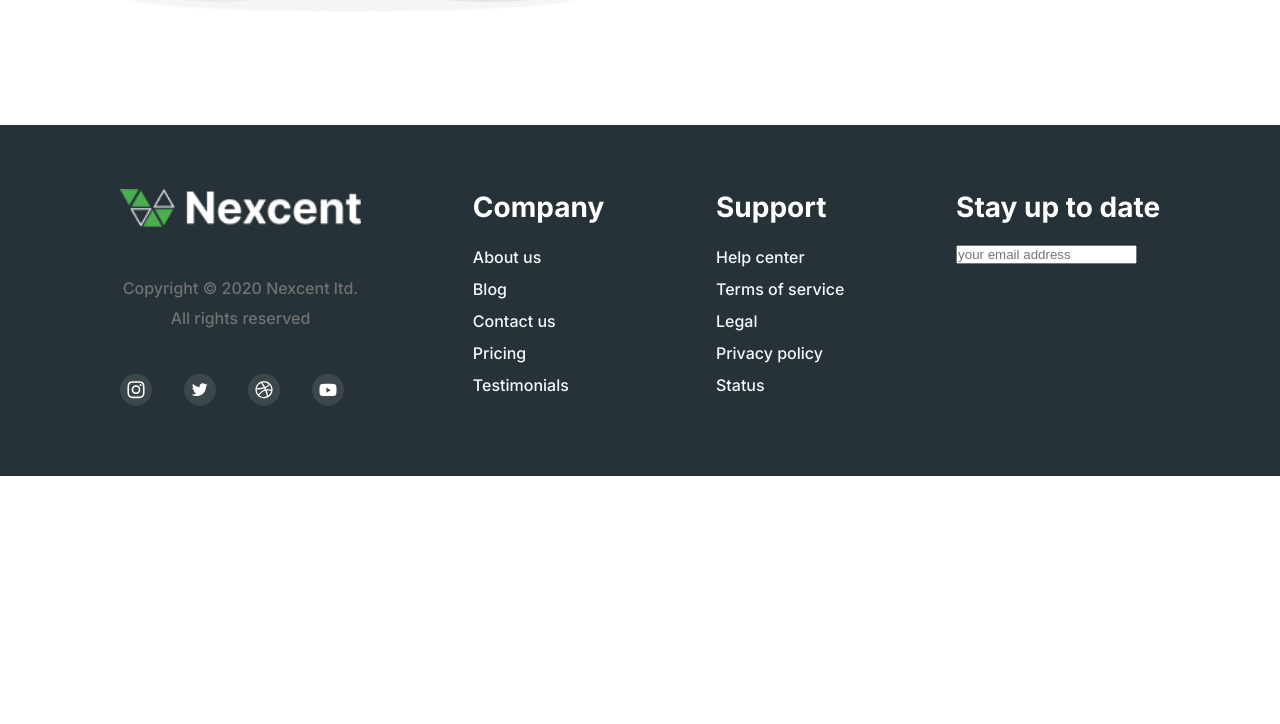
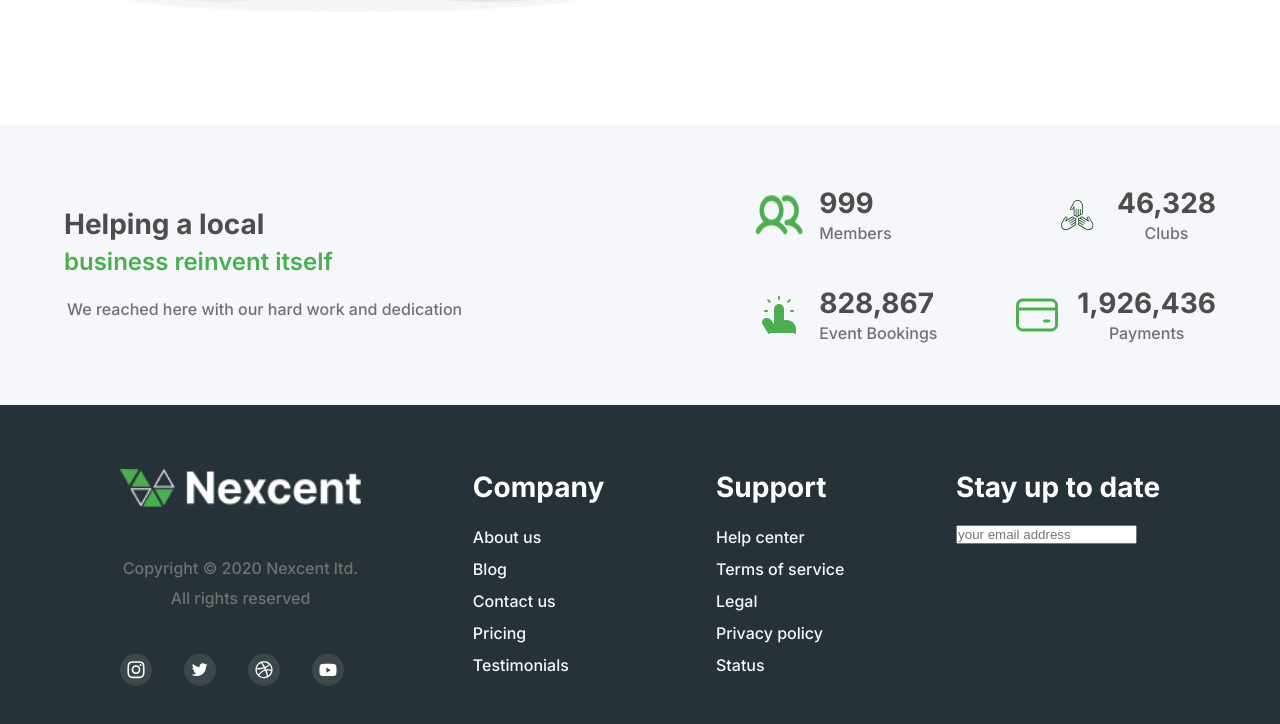
Before and after one commit to Aashik81443/lp-nexcent, a plain HTML site: page index.html in a window 1280 px wide. Shown: the part 1192-1916 px from the top of the page. Before the commit the page ends 1668 px from the top, so only its background shows below. Drawn offline with Linux system fonts and the light colour scheme.

Commit message:
counter block added
counter block added

```diff
--- /dev/null
+++ b/components-css/block-counter.css
@@ -0,0 +1,24 @@
+.block-counter .row{
+    display: flex;
+    flex-wrap: wrap;
+    align-items: center;
+    justify-content: space-between;
+}
+.block-counter{
+    background-color: #F5F7FA;
+    padding: 40px 0;
+}
+
+.block-counter .row .col1{
+    width: 50%;
+}
+.block-counter .row .col1 p{
+   text-align: left;
+}
+.block-counter .row .col2{
+    width: 40%;
+}
+
+.block-counter .row .col2 .row{
+    padding: 20px 0;
+}
--- a/global.css
+++ b/global.css
@@ -52,3 +52,7 @@ p {
 p:last-of-type{
     margin-bottom: 0px;
 }
+
+.text-green{
+    color: #4CAF4F !important;
+}
--- a/index.html
+++ b/index.html
@@ -45,7 +45,8 @@
                                 </div>
                                 <div class="info-card__content">
                                     <h3>Membership Organisations</h3>
-                                    <p>Our membership management software provides fill automation of membership renewals
+                                    <p>Our membership management software provides fill automation of membership
+                                        renewals
                                         and payments.
                                     </p>
                                 </div>
@@ -56,7 +57,8 @@
                                 </div>
                                 <div class="info-card__content">
                                     <h3>National Associations</h3>
-                                    <p>Our membership management software provides full automation of membership renewals
+                                    <p>Our membership management software provides full automation of membership
+                                        renewals
                                         and payments
                                     </p>
                                 </div>
@@ -67,7 +69,8 @@
                                 </div>
                                 <div class="info-card__content">
                                     <h3>Clubs And Groups</h3>
-                                    <p>Our membership management software provides full automation of membership renewals
+                                    <p>Our membership management software provides full automation of membership
+                                        renewals
                                         and payments.
                                     </p>
                                 </div>
@@ -96,9 +99,68 @@
                             </div>
                         </div>
                     </div>
-
                 </section>
             </div>
+            <section class="block-counter">
+                <div class="container">
+                    <div class="row">
+                        <div class="col1">
+                            <div class="description">
+                                <h3>Helping a local <br><span class="text-green">business reinvent itself</span></h3>
+                                <p>We reached here with our hard work and dedication</p>
+                            </div>
+                        </div>
+                        <div class="col2">
+                            <div class="counter-card">
+                                <div class="row">
+                                    <div class="count-card">
+                                        <img src="images/user.png" alt="">
+                                        <div class="count">
+                                            <h3>
+                                                <div class="counter" id="counter"></div>
+                                            </h3>
+                                            <p>Members</p>
+                                        </div>
+                                    </div>
+                                    <div class="count-card">
+                                        <img src="images/pam.svg" alt="">
+                                        <div class="count">
+                                            <h3>
+                                                <div class="counter" id="counter"></div>46,328
+                                            </h3>
+                                            <p>Clubs</p>
+                                        </div>
+                                    </div>
+
+                                </div>
+                                <div class="row">
+                                    <div class="count-card">
+                                        <img src="images/allien.svg" alt="">
+                                        <div class="count">
+                                            <h3>
+                                                <div class="counter" id="counter"></div>828,867
+                                            </h3>
+                                            <p>Event Bookings</p>
+                                        </div>
+                                    </div>
+                                    <div class="count-card">
+                                        <img src="images/card.svg" alt="">
+                                        <div class="count">
+                                            <h3>
+                                                <div class="counter" id="counter"></div>1,926,436
+                                            </h3>
+                                            <p>Payments</p>
+                                        </div>
+                                    </div>
+                                </div>
+
+                            </div>
+                        </div>
+                    </div>
+
+                </div>
+
+            </section>
         </main>
         <footer class="site-footer">
             <div class="container">
@@ -144,6 +206,55 @@
             </div>
         </footer>
     </div>
+    <script>
+        let counting = false; // Flag to track if counting is already in progress
+        let count = 1; // Counter variable
+
+        // Function to count from 1 to 999 and display the current number in a div
+        function countNumbers() {
+            const counterDiv = document.getElementById("counter");
+            counterDiv.textContent = count;
+            count++;
+
+            // Stop counting when we reach 999 and reset the count and flag
+            if (count > 999) {
+                clearInterval(intervalId);
+                count = 1;
+                counting = false;
+            }
+        }
+
+        // Callback function to handle intersection changes
+        function handleIntersection(entries, observer) {
+            const counterDiv = document.getElementById("counter");
+            if (entries[0].isIntersecting) {
+                // Start counting only if it's not already counting
+                if (!counting) {
+                    counting = true;
+                    intervalId = setInterval(countNumbers, 1);
+                    counterDiv.style.visibility = "visible";
+                }
+            } else {
+                // Stop counting and reset when outside of viewport
+                clearInterval(intervalId);
+                counting = false;
+                counterDiv.style.visibility = "hidden";
+            }
+        }
+
+        // Create an Intersection Observer
+        const observer = new IntersectionObserver(handleIntersection, {
+            root: null, // Use the viewport as the root
+            rootMargin: "0px", // No margin
+            threshold: 0.1, // Trigger when at least 10% of the target is visible
+        });
+
+        // Observe the div with id "counter"
+        const counterDiv = document.getElementById("counter");
+        let intervalId;
+
+        observer.observe(counterDiv);
+    </script>
 </body>
 
 </html>
--- a/style.css
+++ b/style.css
@@ -8,3 +8,4 @@
 @import "./components-css/count-card.css";
 @import "./components-css/marketing-card.css";
 @import "./components-css/our-clients.css";
+@import "./components-css/block-counter.css"
```
Also changed, not shown: images/allien.svg (added), images/card.svg (added).
